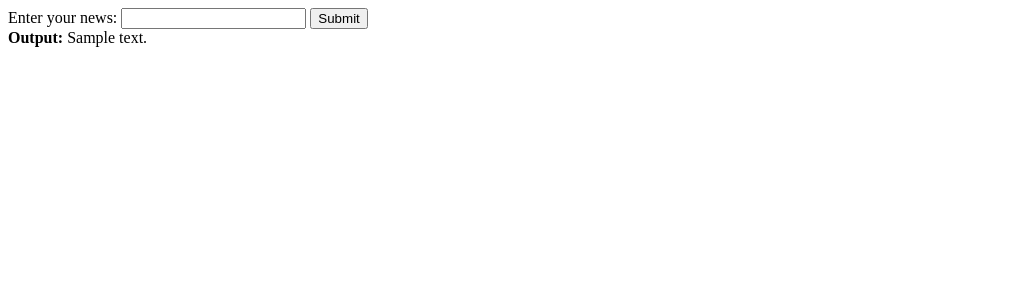
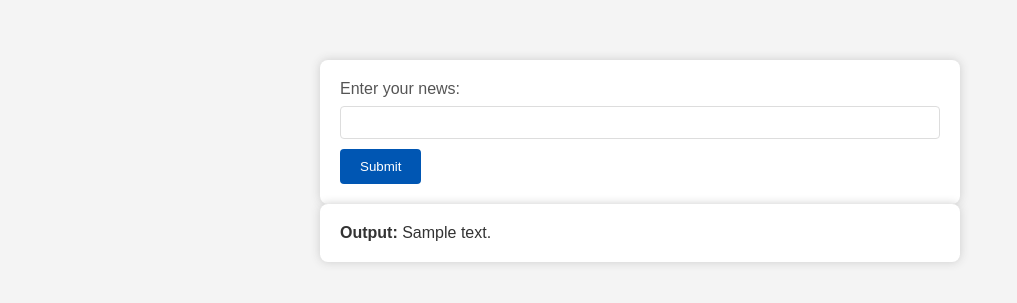
Before and after one commit to vismithaN/News-fact-Check, a Python web app: template webapp/templates/index.html in a window 1280 px wide. Shown: the top 303 px of the page, without its empty margins (0-1017 px from the left). Run offline with Jinja, Linux system fonts and the light colour scheme; the template is opened without the code that fills it: most values are stand-ins (such as "Sample title", 1, 10 or a date in 2020).

Commit message:
Beautify

```diff
--- a/webapp/templates/index.html
+++ b/webapp/templates/index.html
@@ -2,6 +2,59 @@
 <html>
 <head>
     <title>Enter your news/info here</title>
+    <style>
+        body {
+            font-family: Arial, sans-serif;
+            background-color: #f4f4f4;
+            margin: 40px;
+            padding: 20px;
+            color: #333;
+        }
+        form {
+            background-color: #fff;
+            padding: 20px;
+            border-radius: 8px;
+            box-shadow: 0 0 10px #ccc;
+            max-width: 600px;
+            margin: auto;
+        }
+        label {
+            font-size: 16px;
+            color: #555;
+        }
+        input[type="text"] {
+            width: 100%;
+            padding: 8px;
+            margin-top: 8px;
+            border: 1px solid #ddd;
+            border-radius: 4px;
+            box-sizing: border-box;
+        }
+        button {
+            background-color: #0056b3;
+            color: white;
+            padding: 10px 20px;
+            border: none;
+            border-radius: 4px;
+            cursor: pointer;
+            margin-top: 10px;
+        }
+        button:hover {
+            background-color: #004494;
+        }
+        .output {
+            background-color: #fff;
+            margin-top: 20px;
+            padding: 20px;
+            border-radius: 8px;
+            box-shadow: 0 0 10px #ccc;
+            max-width: 600px;
+            margin: auto;
+        }
+        strong {
+            color: #333;
+        }
+    </style>
 </head>
 <body>
     <form method="get">
@@ -9,8 +62,10 @@
         <input type="text" id="input_text" name="input_text">
         <button type="submit">Submit</button>
     </form>
-    <div>
+    {% if output_text %}
+    <div class="output">
         <strong>Output:</strong> {{ output_text }}
     </div>
+    {% endif %}
 </body>
 </html>
```
Also changed, not shown: webapp/views.py (+5 -4 lines).
